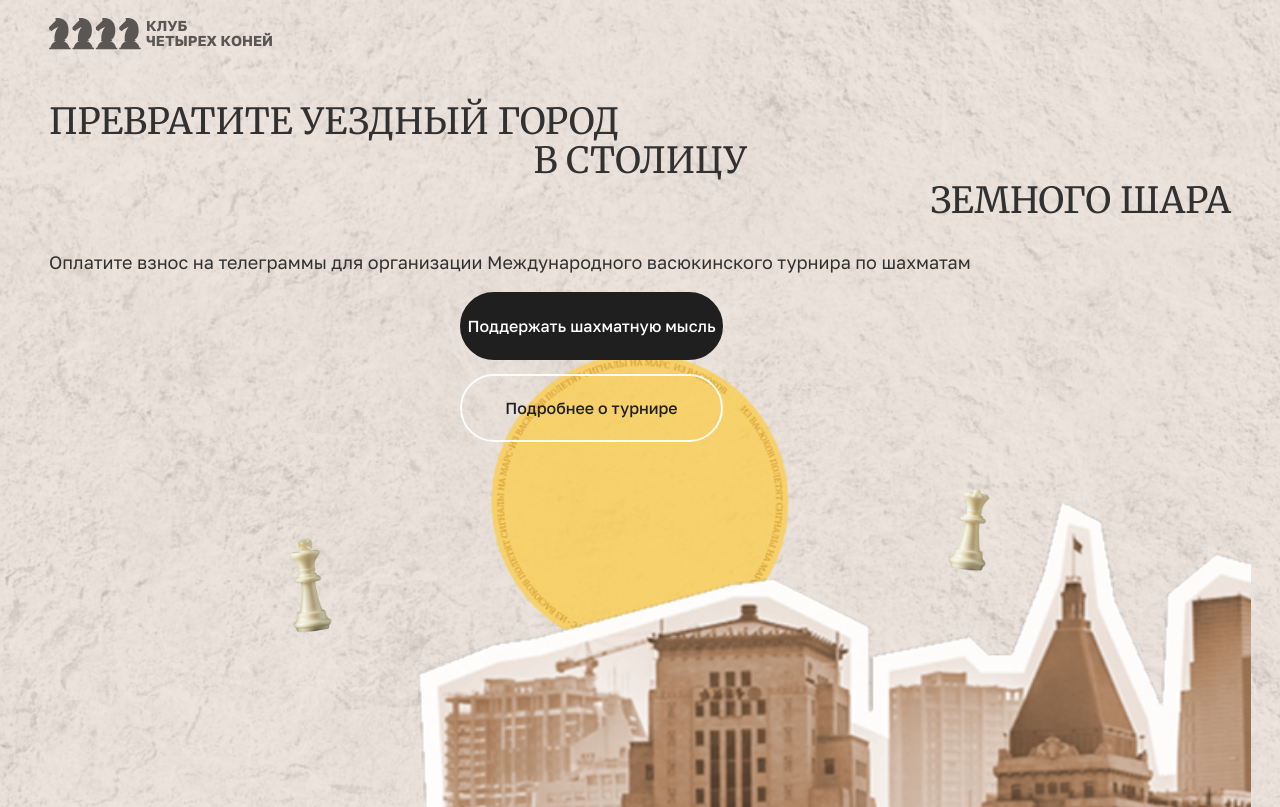
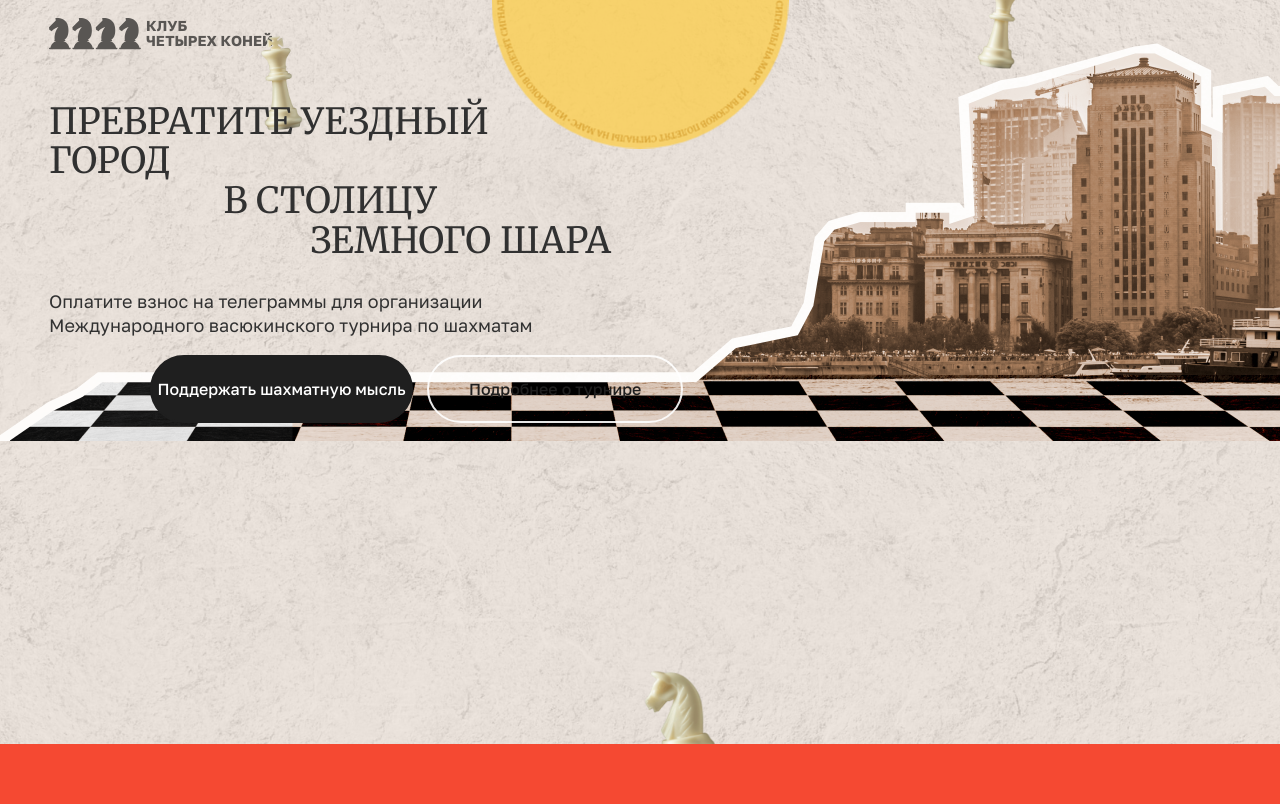
Before and after one commit to shtirlizc/test-landing, a website: page index.html in a window 1280 px wide. Shown: the top 807 px of the page. Drawn offline with Linux system fonts and the light colour scheme.

Commit message:
update hero for desktop

```diff
--- a/css/blocks/hero.css
+++ b/css/blocks/hero.css
@@ -3,6 +3,13 @@
 
   position: relative;
   background-color: #e9ded4;
+
+  /* tablet */
+  @media (width >= 768px) {
+    min-height: 100vh;
+    display: grid;
+    grid-template-rows: 1fr auto;
+  }
 
   & .hero__bg {
     position: absolute;
@@ -23,12 +30,21 @@
   }
 
   & .hero__content {
+    /* tablet */
+    @media (width >= 768px) {
+      height: 100%;
+    }
   }
 
   & .hero__info {
     padding-inline: var(--padding);
     z-index: 1;
     position: relative;
+
+    /* tablet */
+    @media (width >= 768px) {
+      padding-right: 50%;
+    }
   }
 
   & .hero__title {
@@ -62,17 +78,38 @@
     margin-inline: auto;
     display: grid;
     gap: 14px;
+
+    /* tablet */
+    @media (width >= 768px) {
+      display: flex;
+    }
   }
 
   & .hero__images {
     position: relative;
     margin-top: 60px;
     z-index: 0;
+    overflow: hidden;
+
+    /* tablet */
+    @media (width >= 768px) {
+      position: absolute;
+      left: 0;
+      bottom: 0;
+      width: 100%;
+      height: 100%;
+    }
 
     .city {
       width: 100%;
       z-index: 2;
       position: relative;
+      max-width: 1627px;
+
+      /* tablet */
+      @media (width >= 768px) {
+        width: auto;
+      }
     }
 
     .chess-1 {
--- a/index.html
+++ b/index.html
@@ -15,8 +15,8 @@
   <body>
     <section class="hero">
       <div class="hero__bg"></div>
-      <div class="container hero__wrapper">
-        <header class="header">
+      <div class="hero__wrapper">
+        <header class="header container">
           <div class="logo">
             <svg
               width="92"
@@ -49,7 +49,7 @@
         </header>
 
         <div class="hero__content">
-          <div class="hero__info">
+          <div class="hero__info container">
             <h1 class="hero__title">
               <span>Превратите уездный город</span>
               <span>в столицу</span>
@@ -68,11 +68,17 @@
           </div>
 
           <div class="hero__images">
-            <img
-              class="city"
-              src="./assets/images/hero/city-mobile.png"
-              alt=""
-            />
+            <picture>
+              <source
+                media="(min-width: 768px)"
+                srcset="./assets/images/hero/city.png"
+              />
+              <img
+                class="city"
+                src="./assets/images/hero/city-mobile.png"
+                alt=""
+              />
+            </picture>
             <img
               class="chess-1"
               src="./assets/images/hero/chess-1.png"
```
